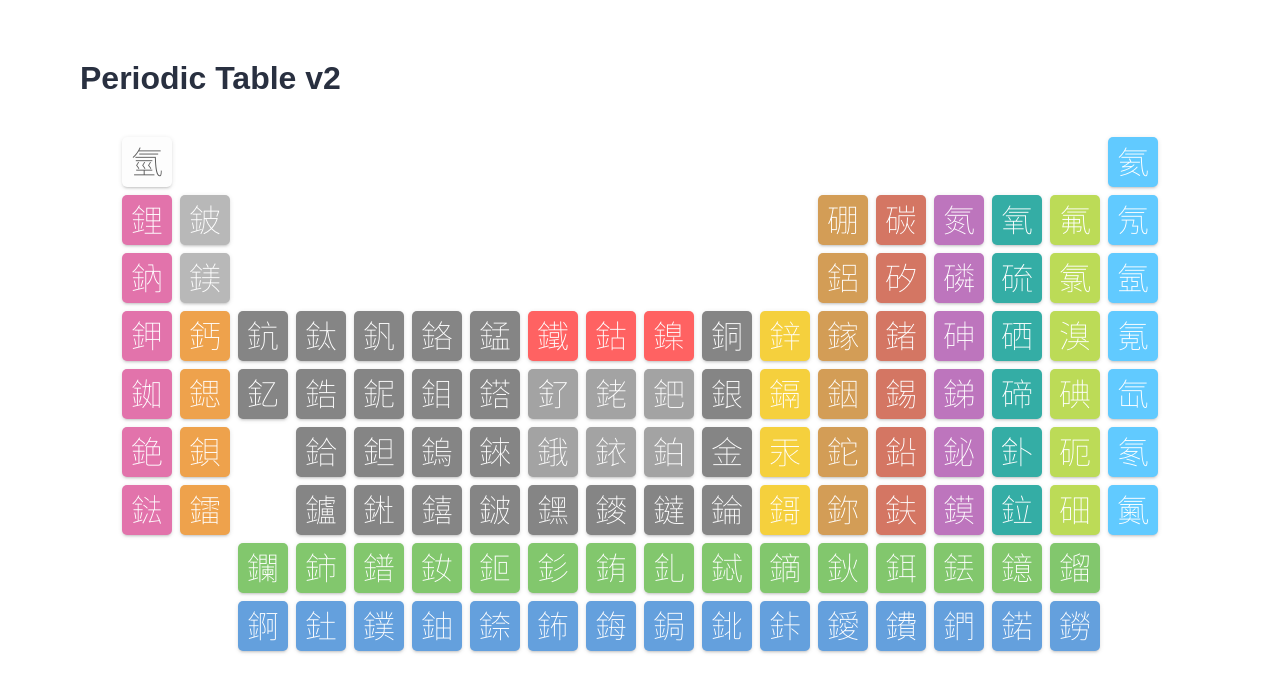
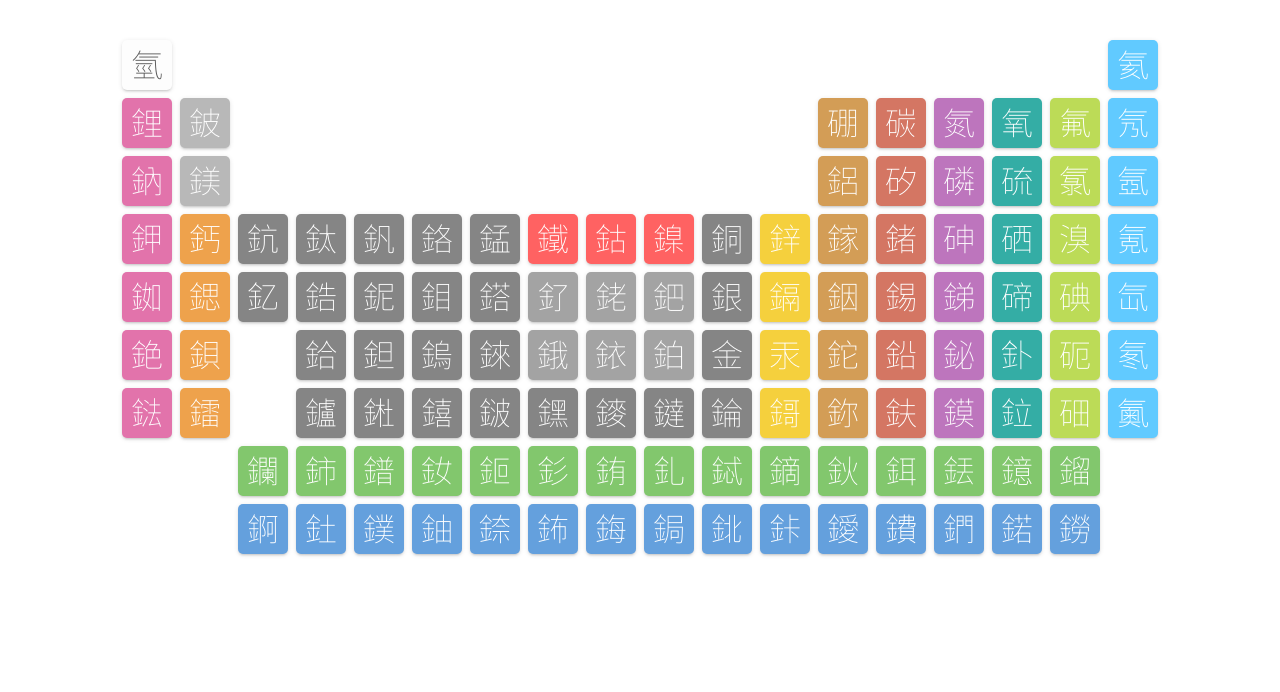
Before and after one commit to utf8sjis/next-periodic-table, a Next.js app: page / in a window 1280 px wide. Shown: the top 692 px of the page. Built offline with nearby package versions, Linux system fonts and the light colour scheme.

Commit message:
Simplify periodic table layout and structure

```diff
--- a/src/app/page.module.css
+++ b/src/app/page.module.css
@@ -3,5 +3,5 @@
 }
 
 .main {
-  padding: 60px var(--page-padding-horizontal);
+  overflow-x: auto;
 }
--- a/src/app/page.tsx
+++ b/src/app/page.tsx
@@ -5,7 +5,6 @@ export default function Home() {
   return (
     <div className={styles.page}>
       <main className={styles.main}>
-        <h1>Periodic Table v2</h1>
         <PeriodicTable />
       </main>
     </div>
--- a/src/app/variables.css
+++ b/src/app/variables.css
@@ -1,7 +1,4 @@
 :root {
-  /* page styling */
-  --page-padding-horizontal: 80px;
-
   /* theme colors */
   --color-gensokanji-white: #ffffff;
   --color-gensokanji-black: #4a5155;
--- a/src/components/periodic_table/index.tsx
+++ b/src/components/periodic_table/index.tsx
@@ -4,12 +4,10 @@ import styles from "./styles.module.css";
 
 export default function PeriodicTable() {
   return (
-    <div className={styles.container}>
-      <div className={styles.base}>
-        {elementsData.map((element) => (
-          <ElementCell key={element.number} element={element} />
-        ))}
-      </div>
+    <div className={styles.base}>
+      {elementsData.map((element) => (
+        <ElementCell key={element.number} element={element} />
+      ))}
     </div>
   );
 }
--- a/src/components/periodic_table/styles.module.css
+++ b/src/components/periodic_table/styles.module.css
@@ -1,16 +1,8 @@
-.container {
-  position: relative;
-  left: 50%;
-  transform: translateX(-50%);
-  overflow-x: auto;
-  width: 100vw;
-}
-
 .base {
   display: grid;
   grid-template-columns: repeat(18, 1fr);
   gap: 8px;
   margin: 0 auto;
   width: max-content;
-  padding: 40px var(--page-padding-horizontal);
+  padding: 40px 80px;
 }
```
